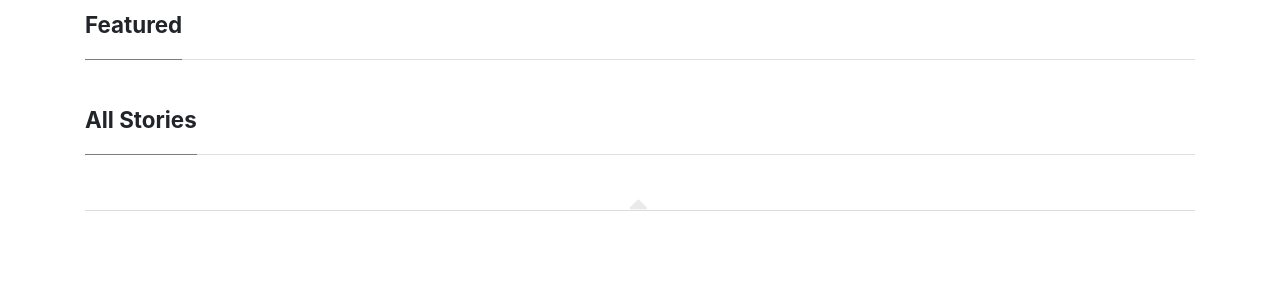
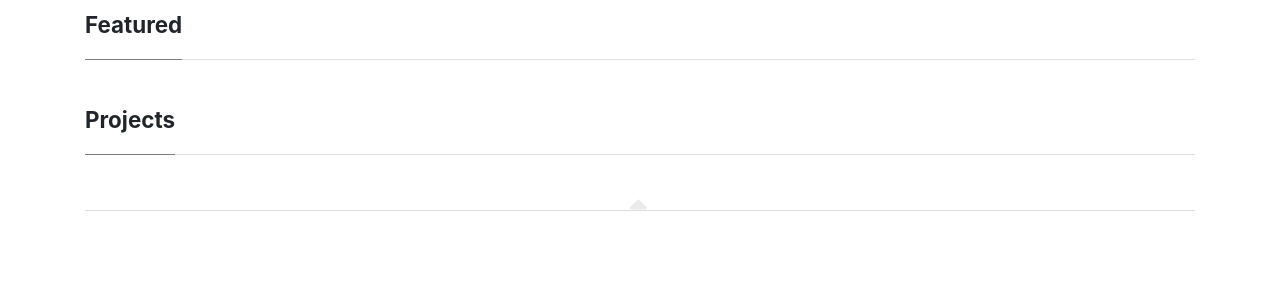
Before and after one commit to roy2909/roy2909.github.io, a Jekyll site: the page built from index.html, in a window 1280 px wide and 1022 px high. Shown: the part 203-503 px from the top of the window. Built offline with Jekyll 4.4.1, drawn with Linux system fonts in a browser that asks for light colours; nearby versions of some CDN libraries; the list of posts is cut into pages by our own code.

Commit message:
Updating Layout

```diff
--- a/index.html
+++ b/index.html
@@ -34,7 +34,7 @@ title: Home
 
     <div class="section-title">
 
-        <h2><span>All Stories</span></h2>
+        <h2><span>Projects</span></h2>
 
     </div>
 
```
Also changed, not shown: _posts/Maze.md (+0 -1 lines).
